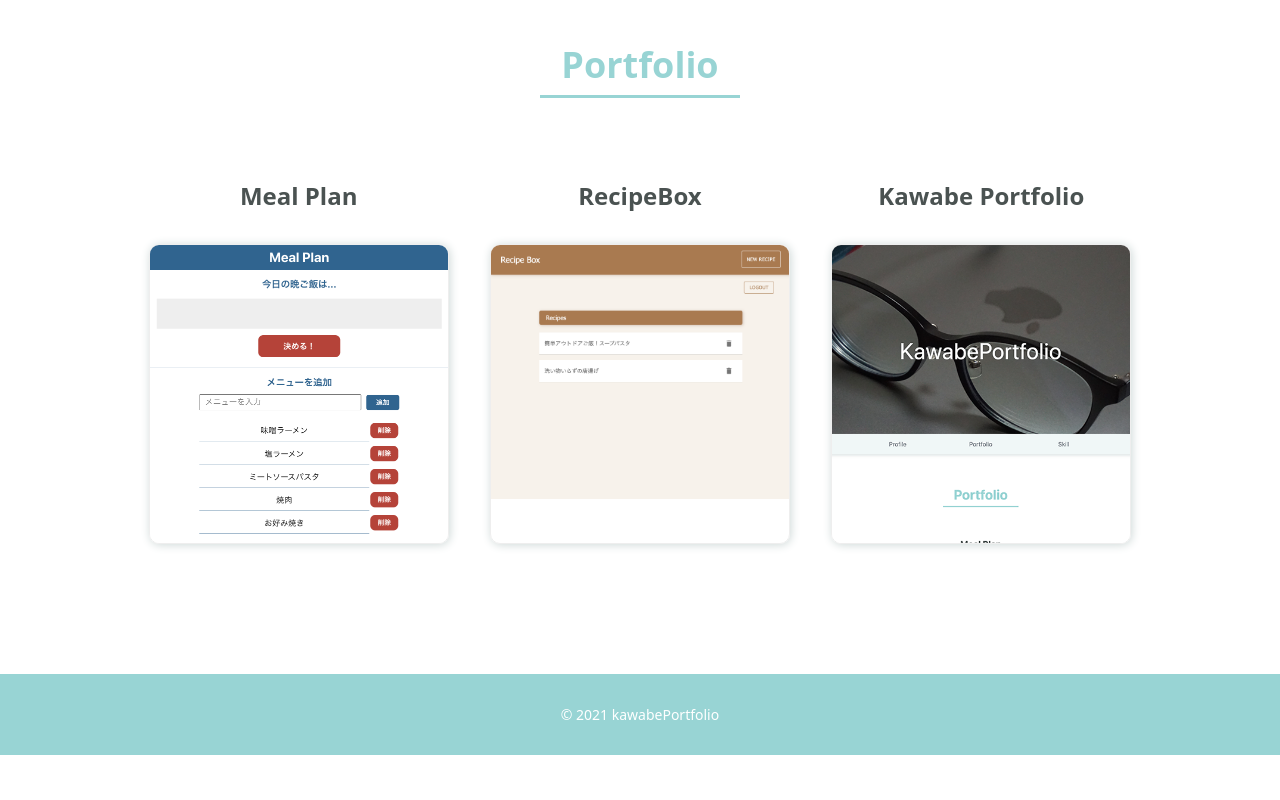
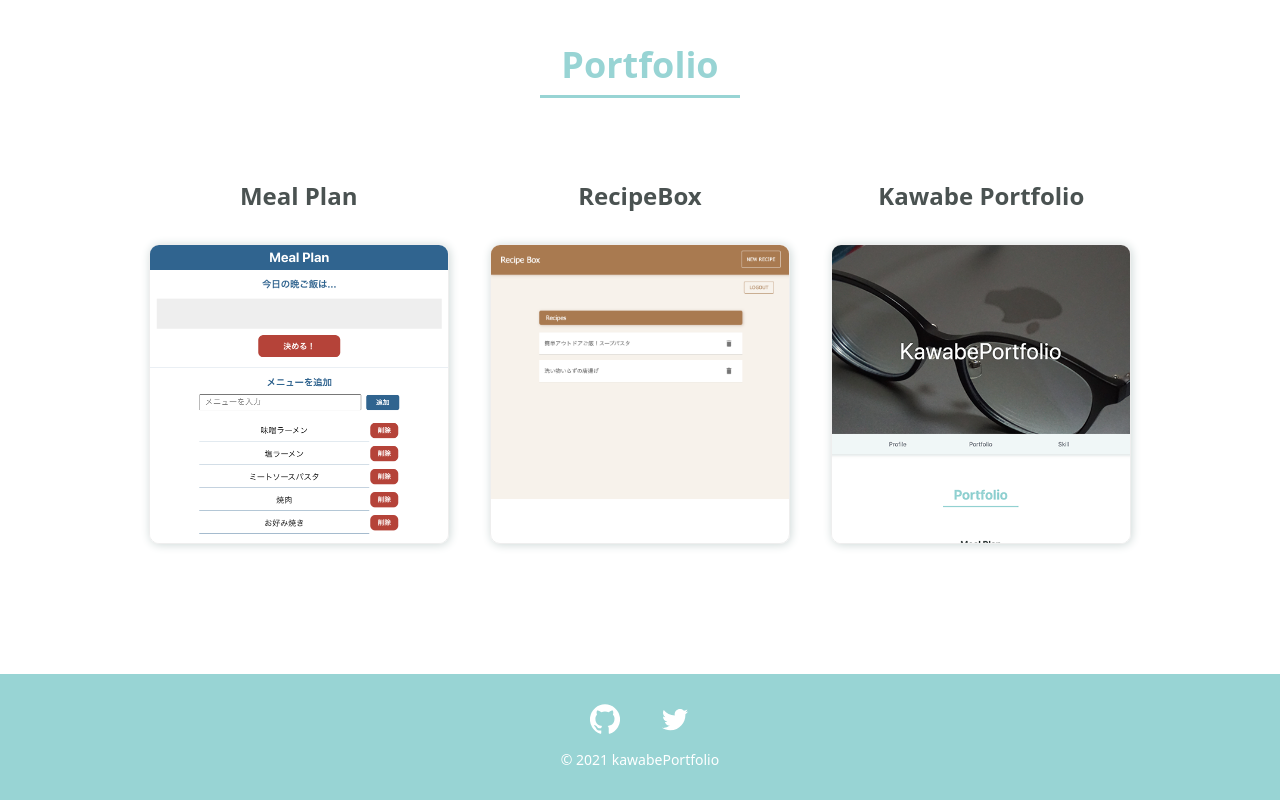
Before and after one commit to kawabesan/kawabe-portfolio, a Next.js app: page /portfolio in a window 1280 px wide. Shown: the part 596-1396 px from the top of the page. Before the commit the page ends 1351 px from the top, so only its background shows below. Built offline with nearby package versions, Linux system fonts and the light colour scheme.

Commit message:
画像の挿入、github・Twitterの追加

```diff
--- a/component/Footer.js
+++ b/component/Footer.js
@@ -1,9 +1,25 @@
 import React, { useState } from 'react';
 import styles from '../styles/FootStyle.module.scss';
+import Link from 'next/link';
+import GitHubIcon from '@material-ui/icons/GitHub';
+import TwitterIcon from '@material-ui/icons/Twitter';
 
 function Footer() {
     return(
       <footer className={styles.foot}>
+        <div className={styles.iconBox}>
+        <Link href="https://github.com/kawabesan">
+        <div className={styles.gIcon}>
+          <GitHubIcon style={{ fontSize: "30px", color: "#fff", cursor: "pointer"}}/>
+        </div>
+        </Link>
+        <Link href="https://twitter.com/xsbzMpQNmOJq0hF">
+        <div className={styles.tIcon}>
+          <TwitterIcon style={{ fontSize: "30px", color: "#fff", cursor: "pointer"}}/>
+        </div>
+        </Link>
+        </div>
+
         <p>&copy; 2021 kawabePortfolio</p>
       </footer>
     )
--- a/package.json
+++ b/package.json
@@ -9,6 +9,7 @@
   },
   "dependencies": {
     "@material-ui/core": "^4.11.3",
+    "@material-ui/icons": "^4.11.2",
     "bootstrap": "^5.0.0-beta2",
     "next": "10.0.6",
     "react": "17.0.1",
--- a/pages/portfolio.js
+++ b/pages/portfolio.js
@@ -27,7 +27,7 @@ export default function Portfolio() {
           pfTitle="RecipeBox"
           fname="./portfolio_img3.png"
           size="100%"
-          dis="日々作成した料理のレシピを書き込むことができるアプリになります。"
+          dis="ログイン認証機能付きの日々作成した料理のレシピを書き込むことができるアプリです。"
           period="3週間"
           os="Mac"
           lag="HTML・CSS, SASS, JavaScript"
--- a/styles/FootStyle.module.scss
+++ b/styles/FootStyle.module.scss
@@ -4,6 +4,16 @@ $main-color: #98d4d4;
   background-color: $main-color;
   text-align: center;
   padding: 30px 0;
+
+  .iconBox {
+    display: flex;
+    width: 100px;
+    margin: 0 auto;
+    margin-bottom: 15px;
+    justify-content: space-between;
+
+  }
+
   p {
     font-size: 1.4rem;
     color: #fff;
```
Also changed, not shown: 1 other file (tests, documents, lock files or other folders).
